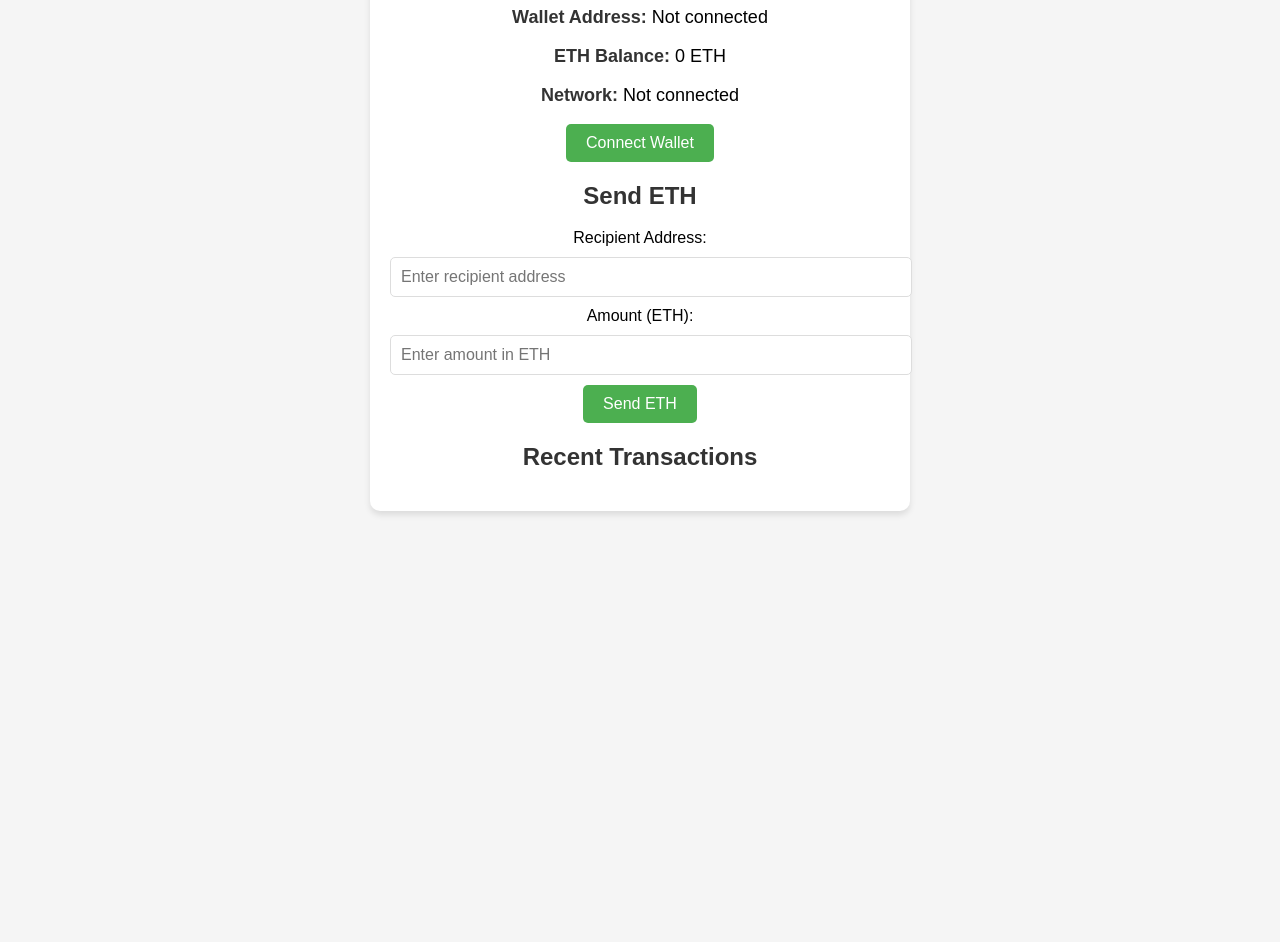
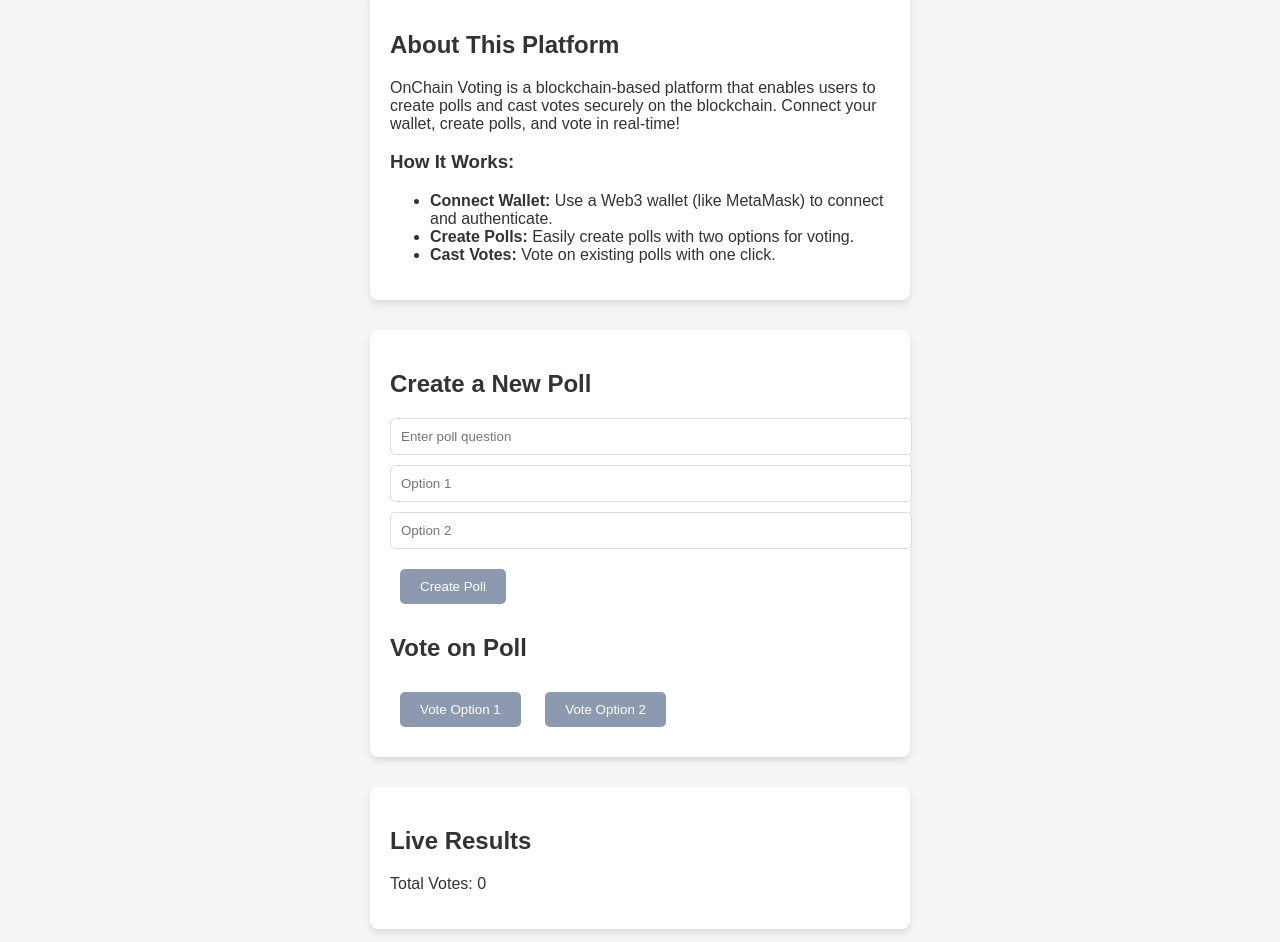
Before and after one commit to metavas50/onchain-voting, a website: page index.html in a window 1280 px wide. Shown: the part 191-1133 px from the top of the page. Before the commit the page ends 800 px from the top, so only its background shows below. Drawn offline with nearby package versions, Linux system fonts and the light colour scheme.

Commit message:
Add files via upload

```diff
--- a/index.html
+++ b/index.html
@@ -3,41 +3,53 @@
 <head>
     <meta charset="UTF-8">
     <meta name="viewport" content="width=device-width, initial-scale=1.0">
-    <title>Web3 Wallet Connect</title>
-    <link rel="stylesheet" href="styles.css">
-    <script src="https://cdn.jsdelivr.net/npm/ethers/dist/ethers.min.js"></script>
+    <title>OnChain Voting Platform</title>
+    <!-- Include Web3.js Library -->
+    <script src="https://cdn.jsdelivr.net/npm/web3@1.7.3/dist/web3.min.js"></script>
+    <link rel="stylesheet" href="style.css">
 </head>
 <body>
-    <div class="container">
-        <h1>Connect to MetaMask</h1>
+    <header>
+        <h1>OnChain Voting Platform</h1>
+        <button id="connect-wallet">Connect Wallet</button>
+    </header>
 
-        <div id="wallet-info">
-            <p><strong>Wallet Address:</strong> <span id="wallet-address">Not connected</span></p>
-            <p><strong>ETH Balance:</strong> <span id="wallet-balance">0 ETH</span></p>
-            <p><strong>Network:</strong> <span id="network-info">Not connected</span></p>
+    <section id="intro">
+        <h2>About This Platform</h2>
+        <p>OnChain Voting is a blockchain-based platform that enables users to create polls and cast votes securely on the blockchain. Connect your wallet, create polls, and vote in real-time!</p>
+        <h3>How It Works:</h3>
+        <ul>
+            <li><strong>Connect Wallet:</strong> Use a Web3 wallet (like MetaMask) to connect and authenticate.</li>
+            <li><strong>Create Polls:</strong> Easily create polls with two options for voting.</li>
+            <li><strong>Cast Votes:</strong> Vote on existing polls with one click.</li>
+        </ul>
+    </section>
+
+    <section id="poll-container">
+        <div id="poll-creation" class="card">
+            <h2>Create a New Poll</h2>
+            <input type="text" id="poll-question" placeholder="Enter poll question">
+            <input type="text" id="poll-option-1" placeholder="Option 1">
+            <input type="text" id="poll-option-2" placeholder="Option 2">
+            <button id="create-poll">Create Poll</button>
         </div>
 
-        <button id="connect-btn">Connect Wallet</button>
-        <p id="error-message"></p>
-        <p id="loading-message" style="display: none;">Loading...</p>
+        <div id="voting-section" class="card">
+            <h2>Vote on Poll</h2>
+            <p id="poll-question-display"></p>
+            <div class="vote-buttons">
+                <button class="vote-option" data-option="1">Vote Option 1</button>
+                <button class="vote-option" data-option="2">Vote Option 2</button>
+            </div>
+        </div>
+    </section>
 
-        <div id="transaction-section">
-            <h2>Send ETH</h2>
-            <label for="recipient-address">Recipient Address:</label>
-            <input type="text" id="recipient-address" placeholder="Enter recipient address" required>
+    <section id="results" class="card">
+        <h2>Live Results</h2>
+        <p id="result-display">Total Votes: 0</p>
+    </section>
 
-            <label for="eth-amount">Amount (ETH):</label>
-            <input type="number" id="eth-amount" placeholder="Enter amount in ETH" required>
-
-            <button id="send-eth-btn">Send ETH</button>
-        </div>
-
-        <div id="transaction-history-section">
-            <h2>Recent Transactions</h2>
-            <ul id="transaction-history"></ul>
-        </div>
-    </div>
-
+    <!-- Link to the JavaScript file -->
     <script src="script.js"></script>
 </body>
 </html>
```
